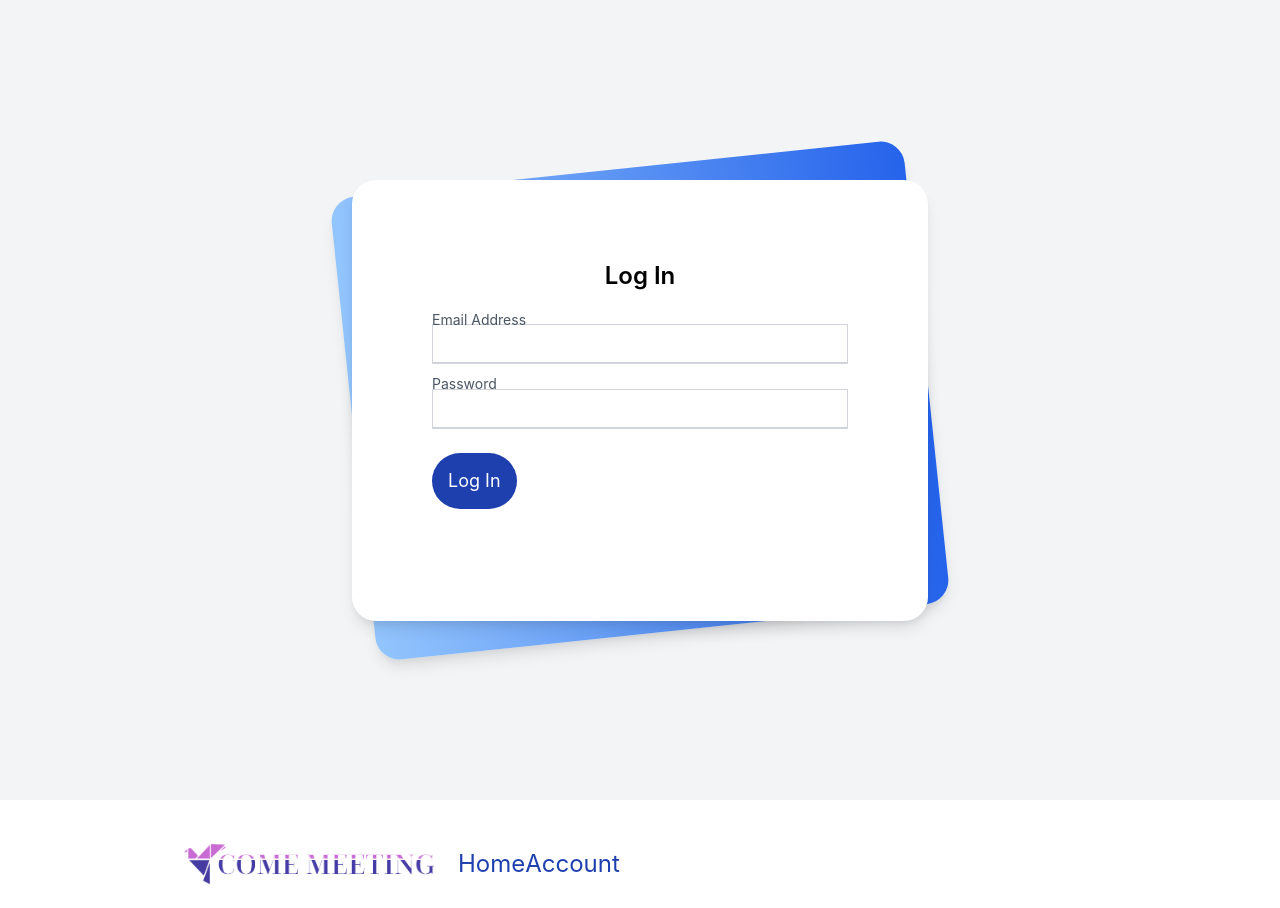
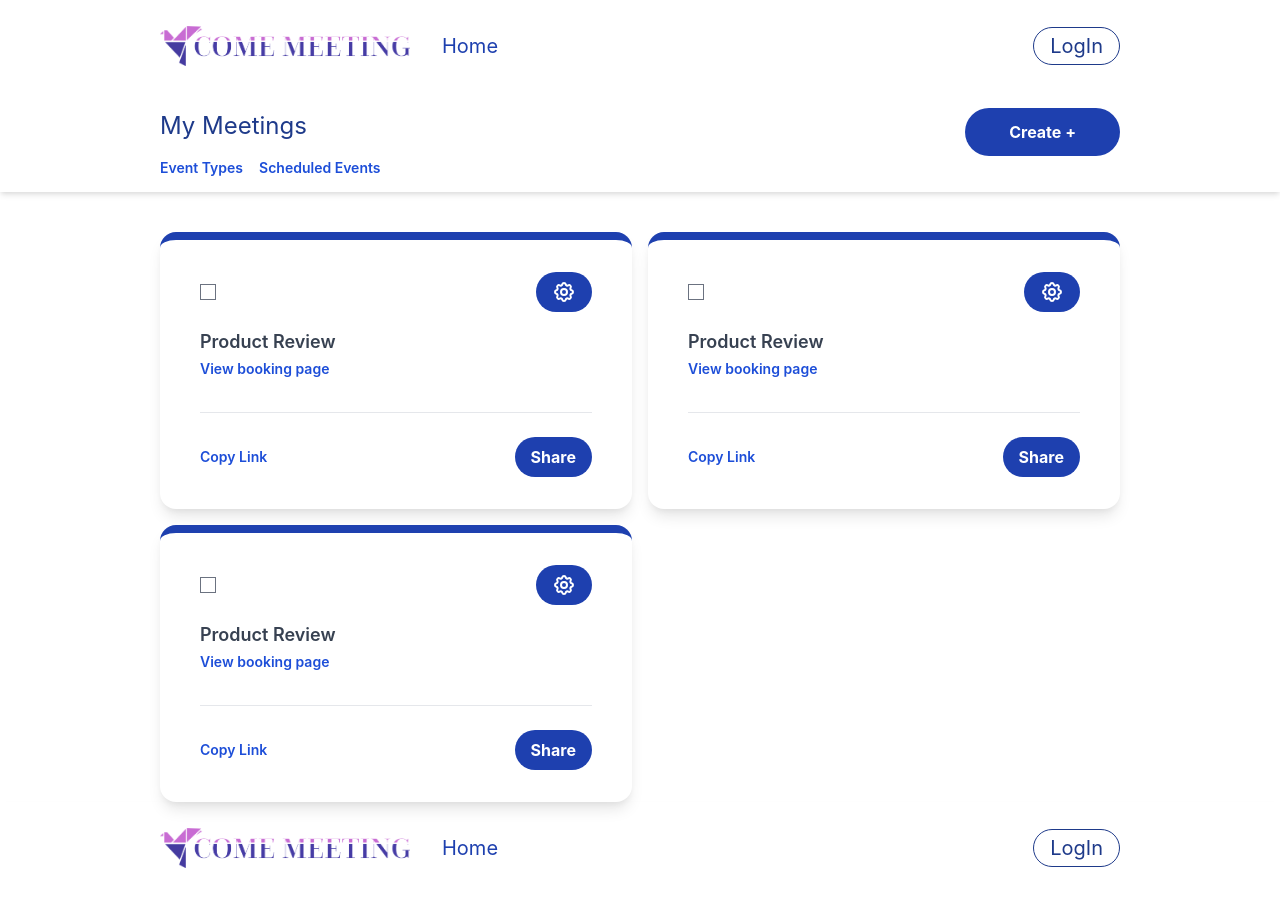
Before and after one commit to fe-bootcamp-2021/evently, a React (Create React App) app: page /home in a window 1280 px wide. Shown: the top 908 px of the page. Built offline with nearby package versions, Linux system fonts and the light colour scheme; no server answers.

Commit message:
fix: fixed cards response bug

```diff
--- a/src/App.js
+++ b/src/App.js
@@ -1,14 +1,17 @@
 import React from "react";
 import Main from "../src/components/LoginSign/LoginSign";
+import Home from "./components/Home/Home";
+import UnAuthenticatedApp from "./components/UnAuthenticatedApp/UnAuthenticatedApp";
 import { AuthProvider } from "./contexts/AuthContext";
 
 export default function App() {
   return (
     <AuthProvider>
-    <div className="App">
-      <Main />
-    </div>
-  </AuthProvider>
-
+      <div className="App">
+        {/* <UnAuthenticatedApp /> */}
+        <Home />
+        {/* <Main /> */}
+      </div>
+    </AuthProvider>
   );
 }
--- a/src/components/Card/Card.jsx
+++ b/src/components/Card/Card.jsx
@@ -3,7 +3,7 @@ import Button from "../Button/Button";
 export default function Card() {
   return (
     <div>
-      <div className="bg-white w-96 max-w-xl rounded-2xl border-t-8 border-blue-800 px-10 py-8 shadow-lg hover:shadow-2xl transition duration-500">
+      <div className="bg-white max-w-7xl rounded-2xl border-t-8 border-blue-800 px-10 py-8 shadow-lg hover:shadow-2xl transition duration-500">
         <div className="flex justify-between items-center">
           <input type="checkbox" id="vehicle1" name="vehicle1" value="Bike" />
           <Button
--- a/src/components/Home/Home.jsx
+++ b/src/components/Home/Home.jsx
@@ -7,12 +7,11 @@ import Navbar from "../Navbar/Navbar";
 export default function Home() {
   return (
     <div>
+
       <div className="max-w-lm h-48 inline-block flex flex-col mx-auto bg-white shadow-md items-center ">
+        <Navbar />
         <div className="w-9/12">
-          <div className="mt-5 flex justify-between">
-            <Navbar />
-          </div>
-          <div className="flex justify-between items-center  mt-8 mb-4">
+          <div className="flex justify-between items-center">
             <div className="flex flex-col justify-between items-left mb-4">
               <h1 className="text-2xl text-blue-900 mb-4">My Meetings</h1>
               <div className="flex mb-6">
@@ -29,8 +28,9 @@ export default function Home() {
       </div>
 
       <div className="w-9/12 mt-6 mx-auto items-center">
-        <div className="flex  flex-col  md:flex-row justify-between  flex-wrap gap-3 mt-10">
+        <div className="grid 2xl:grid-cols-3 sm:grid-cols-2 gap-4 mt-10">
           <Card />
+          {/* <Card /> */}
           <Card />
           <Card />
         </div>
--- a/src/components/Navbar/Navbar.jsx
+++ b/src/components/Navbar/Navbar.jsx
@@ -2,15 +2,74 @@ import React from "react";
 import { BrowserRouter as Router, useHistory } from "react-router-dom";
 import { nanoid } from "nanoid";
 import { NavRoutes } from "../../constants/routes";
+import { useAuth } from "../../contexts/AuthContext"; //
 import Logo from "../Logo/Logo";
-import { titleHome, navContainer, logoContainer, menu } from "./Navbar.style";
+import { buttonOutline, titleHome, navContainer, logoContainer, menu } from "./Navbar.style";
 
 export default function Navbar() {
   const history = useHistory();
 
-  const handleNav = (path) => (ev) => {
+  const handleNav = (path) => (ev) => { console.log(path)
     history.push(path);
   };
+
+  // const authenticatedPage = () => {
+  //   // eslint-disable-next-line react-hooks/rules-of-hooks
+  //   const auth1 = useAuth();
+
+  //   if (auth1) {
+  //     return(  <ul className={menu}>
+  //         <div className="lg:flex-grow no-underline ">
+  //           <li
+  //             className={titleHome}
+  //             key={nanoid()}
+  //             onClick={handleNav(NavRoutes.home().path)}
+  //           >
+  //             {NavRoutes.home().text}{" "}
+  //           </li>
+  //         </div>
+  //         <div className="lg:flex-grow no-underline ">
+  //           <li
+  //             className={titleHome}
+  //             key={nanoid()}
+  //             onClick={handleNav(NavRoutes.home().path)}
+  //           >
+  //             Help
+  //           </li>
+  //         </div>
+  //         <div>
+  //           <li
+  //             className={titleHome}
+  //             key={nanoid()}
+  //             onClick={handleNav(NavRoutes.logInSign().path)}
+  //           >
+  //             Log Out
+  //           </li>
+  //         </div>
+  //       </ul>)
+  //   } else {
+  //     return ( <ul className={menu}>
+  //         <div className="lg:flex-grow no-underline ">
+  //           <li
+  //             className={titleHome}
+  //             key={nanoid()}
+  //             onClick={handleNav(NavRoutes.home().path)}
+  //           >
+  //             {NavRoutes.home().text}{" "}
+  //           </li>
+  //         </div>
+  //         <div>
+  //           <li
+  //             className={buttonOutline}
+  //             key={nanoid()}
+  //             onClick={handleNav(NavRoutes.logInSign().path)}
+  //           >
+  //             {NavRoutes.logInSign().text}
+  //           </li>
+  //         </div>
+  //       </ul>)
+  //   }
+  // }
 
   return (
     <Router>
@@ -33,8 +92,13 @@ export default function Navbar() {
             </svg>
           </button>
         </div>
+
+        <div>
+          {/* {authenticatedPage()} */}
+        </div>
+
         <ul className={menu}>
-          <div className="lg:flex-grow no-underline ">
+          <div className="">
             <li
               className={titleHome}
               key={nanoid()}
@@ -45,14 +109,17 @@ export default function Navbar() {
           </div>
           <div>
             <li
-              className={titleHome}
+              className={buttonOutline}
               key={nanoid()}
-              onClick={handleNav(NavRoutes.account().path)}
+              onClick={handleNav(NavRoutes.logInSign().path)}
             >
-              {NavRoutes.account().text}
+              {NavRoutes.logInSign().text}
             </li>
           </div>
         </ul>
+
+
+
       </nav>
     </Router>
   );
--- a/src/components/Navbar/Navbar.style.js
+++ b/src/components/Navbar/Navbar.style.js
@@ -5,9 +5,10 @@ export const navContainer = classNames(
   "items-center",
   "justify-between",
   "flex-wrap",
-  "p-6",
-  "border-b-2",
-  "border-blue-800"
+  "pt-6",
+  "pb-6",
+  "w-9/12",
+  "mx-auto"
 );
 
 export const logoContainer = classNames([
@@ -19,6 +20,8 @@ export const logoContainer = classNames([
 ]);
 
 export const menu = classNames([
+  "flex",
+  "justify-between",
   "w-full",
   "block",
   "flex-grow",
@@ -31,6 +34,23 @@ export const menu = classNames([
 export const titleHome = classNames([
   "no-underline",
   "text-blue-800",
-  "text-2xl",
+  "text-xl",
   "cursor-pointer",
+  "p-2",
 ]);
+
+export const buttonOutline = classNames([
+  "px-4",
+  "py-1",
+  "text-xl",
+  "text-blue-900",
+  "transition-colors",
+  "duration-150",
+  "border",
+  "border-blue-900",
+  "rounded-full",
+  "cursor-pointer",
+  "focus:shadow-outline",
+  "hover:bg-blue-800",
+  "hover:text-white",
+]);
--- a/src/constants/routes.js
+++ b/src/constants/routes.js
@@ -1,5 +1,6 @@
 import Home from "../components/Home/Home";
 import Account from "../components/Account/Account";
+import Login from "../components/LoginSign/LoginSign";
 import ErrorPage from "../components/ErrorPage/ErrorPage";
 import OneOnOne from "../components/OneOnOne/OneOnOne";
 import OneOnOneSecond from "../components/OneOnOne/OneOnOneSecond";
@@ -12,6 +13,16 @@ export const Routes = {
     text: "Home",
     component: Home,
   }),
+  // about: () => ({
+  //   path: "/about",
+  //   text: "About",
+  //   component: About,
+  // }),
+  logInSign: () => ({
+    path: "/logInSign",
+    text: "LogInSign",
+    component: Login,
+  }),
   account: () => ({ path: "/account", text: "Account", component: Account }),
   oneOnOne: () => ({
     path: "/oneOnOne",
@@ -23,8 +34,16 @@ export const Routes = {
     text: "One On One Second",
     component: OneOnOneSecond,
   }),
-  group: () => ({ path: "/group", text: "Group", component: GroupEventFirstPage }),
-  group2: () => ({ path: "/group2", text: "Group Second", component: GroupEventSecondPage }),
+  group: () => ({
+    path: "/group",
+    text: "Group",
+    component: GroupEventFirstPage,
+  }),
+  group2: () => ({
+    path: "/group2",
+    text: "Group Second",
+    component: GroupEventSecondPage,
+  }),
   error: () => ({ path: "*", text: "", component: ErrorPage }),
 };
 
@@ -35,4 +54,9 @@ export const NavRoutes = {
     component: Home,
   }),
   account: () => ({ path: "/account", text: "Account", component: Account }),
+  logInSign: () => ({
+    path: "/logInSign",
+    text: "LogIn",
+    component: Login,
+  }),
 };
--- a/tailwind.config.js
+++ b/tailwind.config.js
@@ -3,6 +3,11 @@ module.exports = {
   darkMode: false, // or 'media' or 'class'
   theme: {
     extend: {
+      screens: {
+        max: "1200",
+        mid: "900px",
+        min: "600px",
+      },
       spacing: {
         108: "27rem",
         120: "30rem",
@@ -10,7 +15,7 @@ module.exports = {
         144: "36rem",
       },
       animation: {
-        "spin-slow": "spin 5s linear infinite",
+        spin: "spin 12s linear infinite",
       },
       colors: {
         custom: {
```
Also changed, not shown: src/components/UnAuthenticatedApp/UnAuthenticatedApp.jsx (+27 -16 lines), 1 other file (tests, documents, lock files or other folders).
